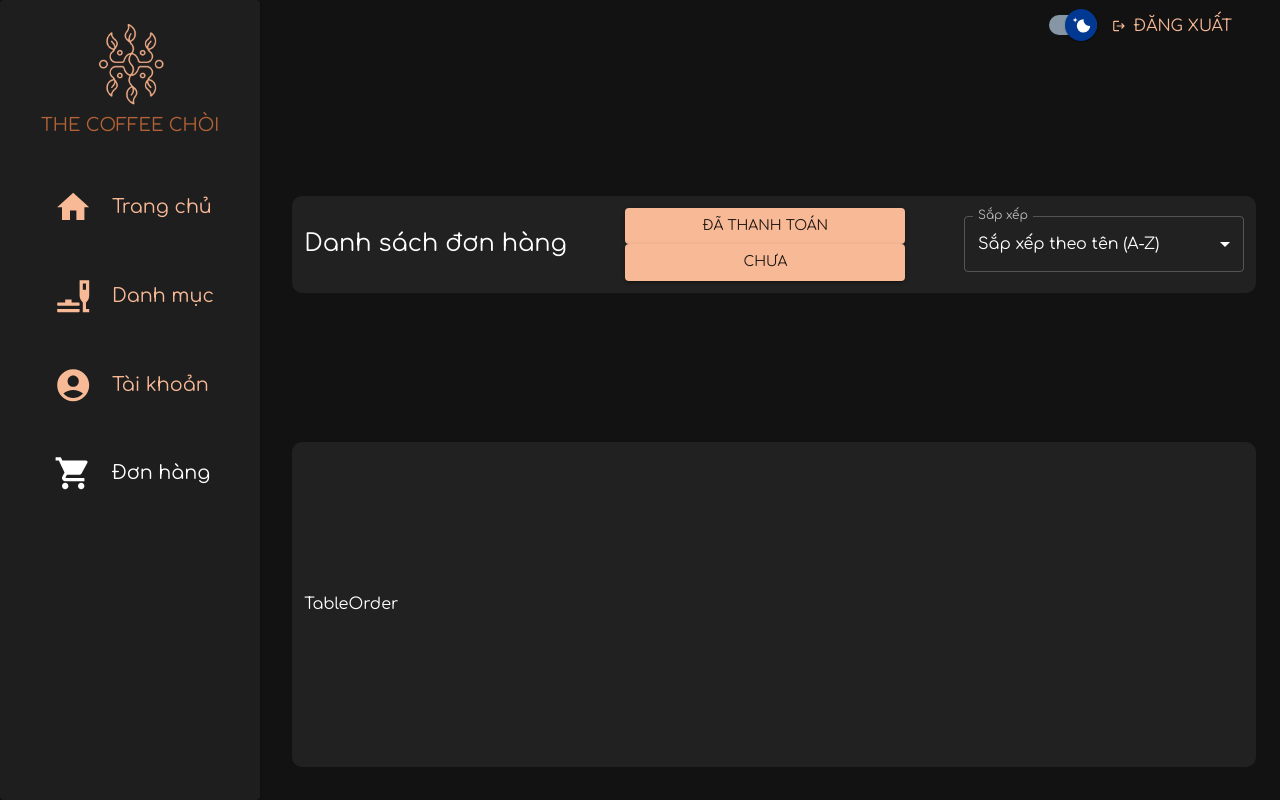
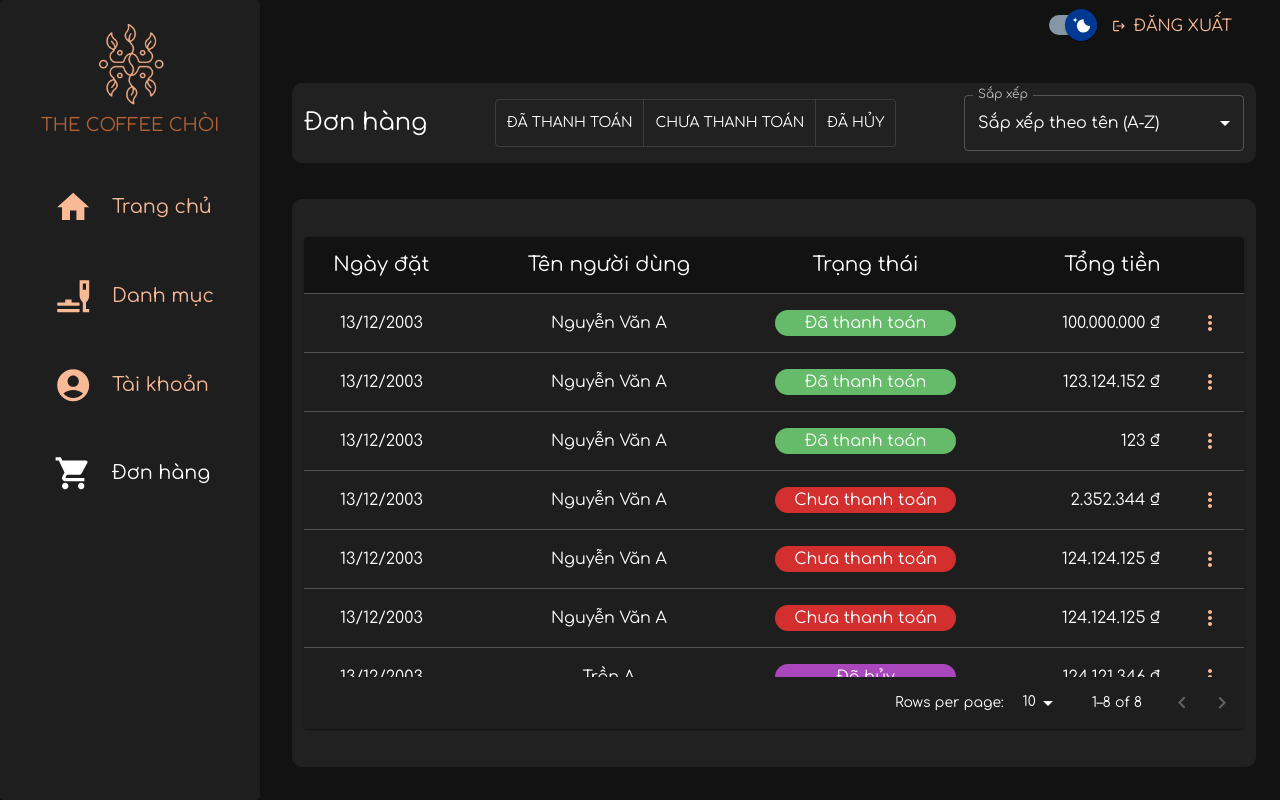
Before and after one commit to let-me-out-HCMUS/The-Coffee-Choi, a React (Vite) app in the folder client/admin/: page /order in a window 1280 px wide. Built offline with nearby package versions, Linux system fonts and the light colour scheme.

Commit message:
feat: add order page

```diff
--- /dev/null
+++ b/client/admin/src/features/dashboard/order/ControlOrder.jsx
@@ -0,0 +1,45 @@
+import { Button, Menu, MenuItem } from "@mui/material";
+import MoreVertIcon from "@mui/icons-material/MoreVert";
+
+import React from "react";
+
+export default function ControlOrder() {
+  const [anchorEl, setAnchorEl] = React.useState(null);
+  const open = Boolean(anchorEl);
+  const handleClick = (event) => {
+    setAnchorEl(event.currentTarget);
+  };
+  const handleClose = () => {
+    setAnchorEl(null);
+  };
+
+  return (
+    <>
+      <Button
+        id="basic-button"
+        aria-controls={open ? "basic-menu" : undefined}
+        aria-haspopup="true"
+        aria-expanded={open ? "true" : undefined}
+        onClick={handleClick}
+        sx={{
+          minWidth: "unset",
+          padding: 0,
+        }}
+      >
+        <MoreVertIcon />
+      </Button>
+      <Menu
+        id="basic-menu"
+        anchorEl={anchorEl}
+        open={open}
+        onClose={handleClose}
+        MenuListProps={{
+          "aria-labelledby": "basic-button",
+        }}
+      >
+        <MenuItem onClick={handleClose}>Xem chi tiết</MenuItem>
+        <MenuItem onClick={handleClose}>Chỉnh sửa trạng thái</MenuItem>
+      </Menu>
+    </>
+  );
+}
--- a/client/admin/src/features/dashboard/order/FilterOrder.jsx
+++ b/client/admin/src/features/dashboard/order/FilterOrder.jsx
@@ -1,21 +1,31 @@
-import { Button, FormControl } from "@mui/material";
+import { ToggleButton, ToggleButtonGroup } from "@mui/material";
 
-export default function FilterOrder({ setFilter }) {
-  // const handleChange = (event) => {
-  //   setFilter(event.target.value);
-  // };
+export default function FilterOrder({ filter, setFilter }) {
+  const handleChange = (event, newFilter) => {
+    if (newFilter == null) {
+      setFilter("all");
+    }
+
+    setFilter(newFilter);
+  };
+
   return (
-    <FormControl
-      sx={{
-        width: 280,
-      }}
+    <ToggleButtonGroup
+      exclusive
+      value={filter}
+      onChange={handleChange}
+      aria-label="set filter"
+      color="primary"
     >
-      <Button variant="contained" color="primary">
+      <ToggleButton value="paid" aria-label="paid">
         Đã thanh toán
-      </Button>
-      <Button variant="contained" color="primary">
-        Chưa
-      </Button>
-    </FormControl>
+      </ToggleButton>
+      <ToggleButton value="unpaid" aria-label="unpaid">
+        Chưa thanh toán
+      </ToggleButton>
+      <ToggleButton value="canceled" aria-label="canceled">
+        Đã hủy
+      </ToggleButton>
+    </ToggleButtonGroup>
   );
 }
--- a/client/admin/src/features/dashboard/order/SortOrder.jsx
+++ b/client/admin/src/features/dashboard/order/SortOrder.jsx
@@ -20,8 +20,7 @@ export default function SortOrder({ sort, setSort }) {
       >
         <MenuItem value={"id"}>Sắp xếp theo mã (A-Z)</MenuItem>
         <MenuItem value={"name"}>Sắp xếp theo tên (A-Z)</MenuItem>
-        <MenuItem value={"priceDown"}>Sắp xếp giá tiền (giảm dần)</MenuItem>
-        <MenuItem value={"status"}>Trạng thái</MenuItem>
+        <MenuItem value={"total"}>Sắp xếp giá tiền (tăng dần)</MenuItem>
       </Select>
     </FormControl>
   );
--- a/client/admin/src/features/dashboard/order/TableOrder.jsx
+++ b/client/admin/src/features/dashboard/order/TableOrder.jsx
@@ -1,3 +1,184 @@
-export default function TableOrder() {
-  return <div>TableOrder</div>;
+import {
+  Paper,
+  Table,
+  TableBody,
+  TableCell,
+  TableContainer,
+  TableHead,
+  TablePagination,
+  TableRow,
+  Typography,
+} from "@mui/material";
+import { formatCurrency } from "../../../utils/helpers";
+import styled from "@emotion/styled";
+import { useState } from "react";
+import ControlOrder from "./ControlOrder";
+
+function createData(date, guestName, status, total) {
+  return { date, guestName, status, total };
 }
+
+const rows = [
+  createData("13/12/2003", "Nguyễn Văn A", "Đã thanh toán", 100000000),
+  createData("13/12/2003", "Nguyễn Văn A", "Đã thanh toán", 123124152),
+  createData("13/12/2003", "Nguyễn Văn A", "Đã thanh toán", 123),
+  createData("13/12/2003", "Nguyễn Văn A", "Chưa thanh toán", 2352344),
+  createData("13/12/2003", "Nguyễn Văn A", "Chưa thanh toán", 124124125),
+  createData("13/12/2003", "Nguyễn Văn A", "Chưa thanh toán", 124124125),
+  createData("13/12/2003", "Trần A", "Đã hủy", 124121346),
+  createData("13/12/2003", "Nguyễn Văn A", "Chưa thanh toán", 100000000),
+];
+
+const sortFunction = (a, b, sort) => {
+  switch (sort) {
+    case "guestName":
+      return a.guestName.localeCompare(b.guestName);
+    case "status":
+      return a.status.localeCompare(b.status);
+    case "total":
+      return a.total - b.total;
+    case "date":
+      return a.date.localeCompare(b.date);
+  }
+};
+
+const filterFunction = (row, filter) => {
+  switch (filter) {
+    case "paid":
+      return row.status === "Đã thanh toán";
+    case "unpaid":
+      return row.status === "Chưa thanh toán";
+    case "canceled":
+      return row.status === "Đã hủy";
+    default:
+      return true;
+  }
+};
+
+const columns = [
+  {
+    id: "date",
+    label: "Ngày đặt",
+    align: "center",
+    minWidth: 100,
+    // format: (date) => new Date(date).toLocaleString("vi-VN"),
+  },
+  { id: "guestName", label: "Tên người dùng", align: "center", minWidth: 250 },
+  {
+    id: "status",
+    label: "Trạng thái",
+    align: "center",
+    minWidth: 150,
+    format: (value) =>
+      value === "Đã thanh toán" ? (
+        <Paid>{value}</Paid>
+      ) : value === "Chưa thanh toán" ? (
+        <Unpaid>{value}</Unpaid>
+      ) : (
+        <Canceled>{value}</Canceled>
+      ),
+  },
+  {
+    id: "total",
+    label: "Tổng tiền",
+    minWidth: 170,
+    align: "right",
+    format: (value) => formatCurrency(value),
+  },
+  {
+    id: "navigation",
+    label: "",
+    minWidth: 50,
+    align: "center",
+  },
+];
+
+const Paid = styled(Typography)(({ theme }) => ({
+  backgroundColor: theme.palette.success.main,
+  borderRadius: 50,
+  padding: 1,
+}));
+
+const Unpaid = styled(Typography)(({ theme }) => ({
+  backgroundColor: theme.palette.error.dark,
+  borderRadius: 50,
+  padding: 1,
+}));
+
+const Canceled = styled(Typography)(({ theme }) => ({
+  backgroundColor: theme.palette.secondary.dark,
+  borderRadius: 50,
+  padding: 1,
+}));
+
+export default function TableOrder({ sort, filter }) {
+  const [page, setPage] = useState(0);
+  const [rowsPerPage, setRowsPerPage] = useState(10);
+
+  const handleChangePage = (event, newPage) => {
+    setPage(newPage);
+  };
+
+  const handleChangeRowsPerPage = (event) => {
+    setRowsPerPage(+event.target.value);
+    setPage(0);
+  };
+
+  return (
+    <Paper sx={{ width: "100%", overflow: "hidden" }}>
+      <TableContainer sx={{ maxHeight: 440 }}>
+        <Table stickyHeader aria-label="sticky table">
+          <TableHead>
+            <TableRow>
+              {columns.map((column) => (
+                <TableCell
+                  key={column.id}
+                  align={column.align}
+                  style={{ minWidth: column.minWidth, fontSize: 20 }}
+                >
+                  {column.label}
+                </TableCell>
+              ))}
+            </TableRow>
+          </TableHead>
+          <TableBody>
+            {rows
+              .filter((row) => filterFunction(row, filter))
+              .sort((a, b) => sortFunction(a, b, sort))
+              .slice(page * rowsPerPage, page * rowsPerPage + rowsPerPage)
+              .map((row) => {
+                return (
+                  <TableRow hover role="checkbox" tabIndex={-1} key={row.code}>
+                    {columns.map((column) => {
+                      const value = row[column.id];
+                      return (
+                        <TableCell
+                          key={column.id}
+                          align={column.align}
+                          sx={{
+                            fontSize: 16,
+                          }}
+                        >
+                          {column.id === "navigation" && <ControlOrder />}
+                          {column.format ? column.format(value) : value}
+                        </TableCell>
+                      );
+                    })}
+                  </TableRow>
+                );
+              })}
+          </TableBody>
+        </Table>
+      </TableContainer>
+      <TablePagination
+        rowsPerPageOptions={[5, 10, 15]}
+        component="div"
+        count={rows.length}
+        rowsPerPage={rowsPerPage}
+        page={page}
+        onPageChange={handleChangePage}
+        onRowsPerPageChange={handleChangeRowsPerPage}
+      />
+    </Paper>
+  );
+}
--- a/client/admin/src/pages/Order.jsx
+++ b/client/admin/src/pages/Order.jsx
@@ -26,15 +26,15 @@ export default function Order() {
             justifyContent: "space-between",
           }}
         >
-          <Typography variant="h5">Danh sách đơn hàng</Typography>
-          <FilterOrder setFilter={setFilter} />
+          <Typography variant="h5">Đơn hàng</Typography>
+          <FilterOrder filter={filter} setFilter={setFilter} />
           <SortOrder sort={sort} setSort={setSort} filter={filter} />
         </DashboardItem>
       </Row>
 
       <Row>
         <DashboardItem md={12} sm={12}>
-          <TableOrder sort={sort} />
+          <TableOrder sort={sort} filter={filter} />
         </DashboardItem>
       </Row>
     </DashboardLayout>
```
